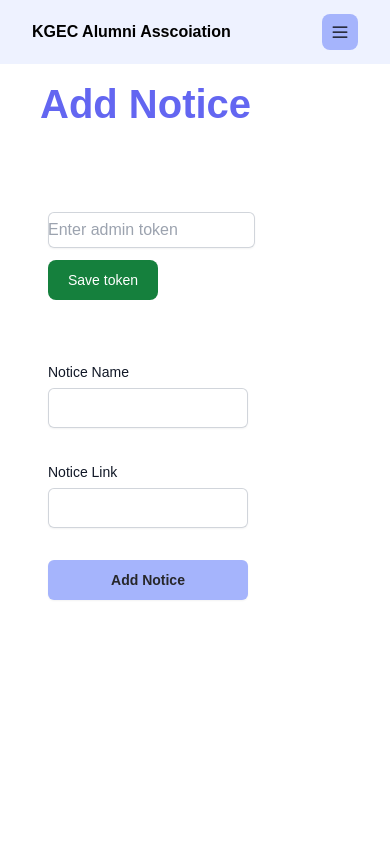
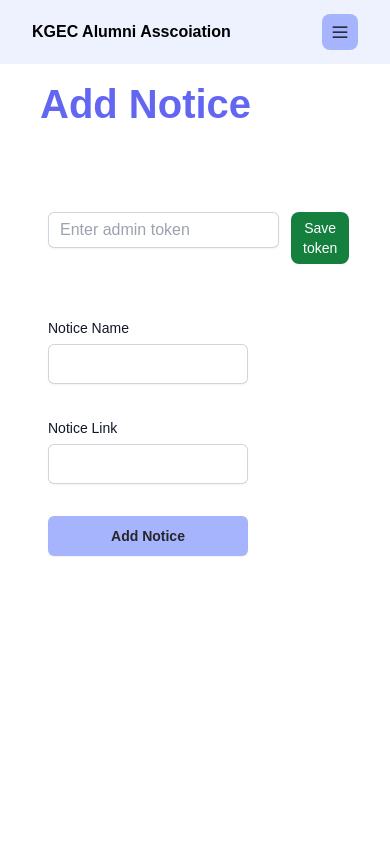
Before and after one commit to kgec-alumni-interaction-cell/website, a Next.js app: page /add-notice in a window 390 px wide. Shown: the top 844 px of the page. Built offline with nearby package versions, Linux system fonts and the light colour scheme; a web font is replaced by a local one.

Commit message:
chore: minor changes

```diff
--- a/src/components/authenticator/index.tsx
+++ b/src/components/authenticator/index.tsx
@@ -13,17 +13,17 @@ function Authenticator({
   }, []);
 
   return (
-    <div className="flex flex-col md:flex-row justify-start items-start w-full py-5 gap-3">
+    <div className="flex justify-start items-start w-full py-5 gap-3">
       <input
         name="token"
         type="text"
         value={token}
         onChange={(e) => setToken(e.target.value)}
         placeholder="Enter admin token"
-        className="block rounded-md border-0 py-1.5 text-gray-900 shadow-sm ring-1 ring-inset ring-gray-300 placeholder:text-gray-400 focus:ring-2 focus:ring-inset focus:ring-indigo-600 sm:text-sm sm:leading-6"
+        className="block rounded-md border-0 py-1.5 text-gray-900 shadow-sm ring-1 ring-inset ring-gray-300 placeholder:text-gray-400 focus:ring-2 focus:ring-inset focus:ring-indigo-600 sm:text-sm sm:leading-6 px-3"
       />
       <button
-        className="focus:outline-none text-white bg-green-700 hover:bg-green-800 focus:ring-4 focus:ring-green-300 font-medium rounded-lg text-sm px-5 py-2.5 mr-2 mb-2"
+        className="focus:outline-none text-white bg-green-700 hover:bg-green-800 focus:ring-4 focus:ring-green-300 font-medium rounded-lg text-sm px-3 py-1.5"
         onClick={() => {
           if (typeof window !== "undefined")
             window.localStorage.setItem("alumni-admin-token", token);
--- a/src/pages/verify/index.tsx
+++ b/src/pages/verify/index.tsx
@@ -8,11 +8,11 @@ import Authenticator from "@/components/authenticator";
 
 export async function getServerSideProps() {
   const result_alumnis = await fetch(
-    "https://kgec-alumni-backend.onrender.com/users/alumni",
+    "https://kgec-alumni-backend.onrender.com/users/alumni"
   );
   const alumnis = await result_alumnis.json();
   const result_students = await fetch(
-    "https://kgec-alumni-backend.onrender.com/users/students",
+    "https://kgec-alumni-backend.onrender.com/users/students"
   );
   const students = await result_students.json();
   return {
@@ -100,7 +100,7 @@ function Verify({ alumnis, students }: Props) {
                   >
                     {user.id}
                   </td>
-                  <td className="px-6 py-4 flex">
+                  <td className="px-6 py-4 flex flex-col lg:flex-row gap-4">
                     <div className="mr-4">
                       <Image
                         src={user.image}
@@ -141,7 +141,7 @@ function Verify({ alumnis, students }: Props) {
                               id: user.id,
                               token: token,
                             }),
-                          },
+                          }
                         );
 
                         const data = await response.json();
@@ -173,7 +173,7 @@ function Verify({ alumnis, students }: Props) {
                               id: user.id,
                               token: token,
                             }),
-                          },
+                          }
                         );
 
                         window.location.reload();
```
